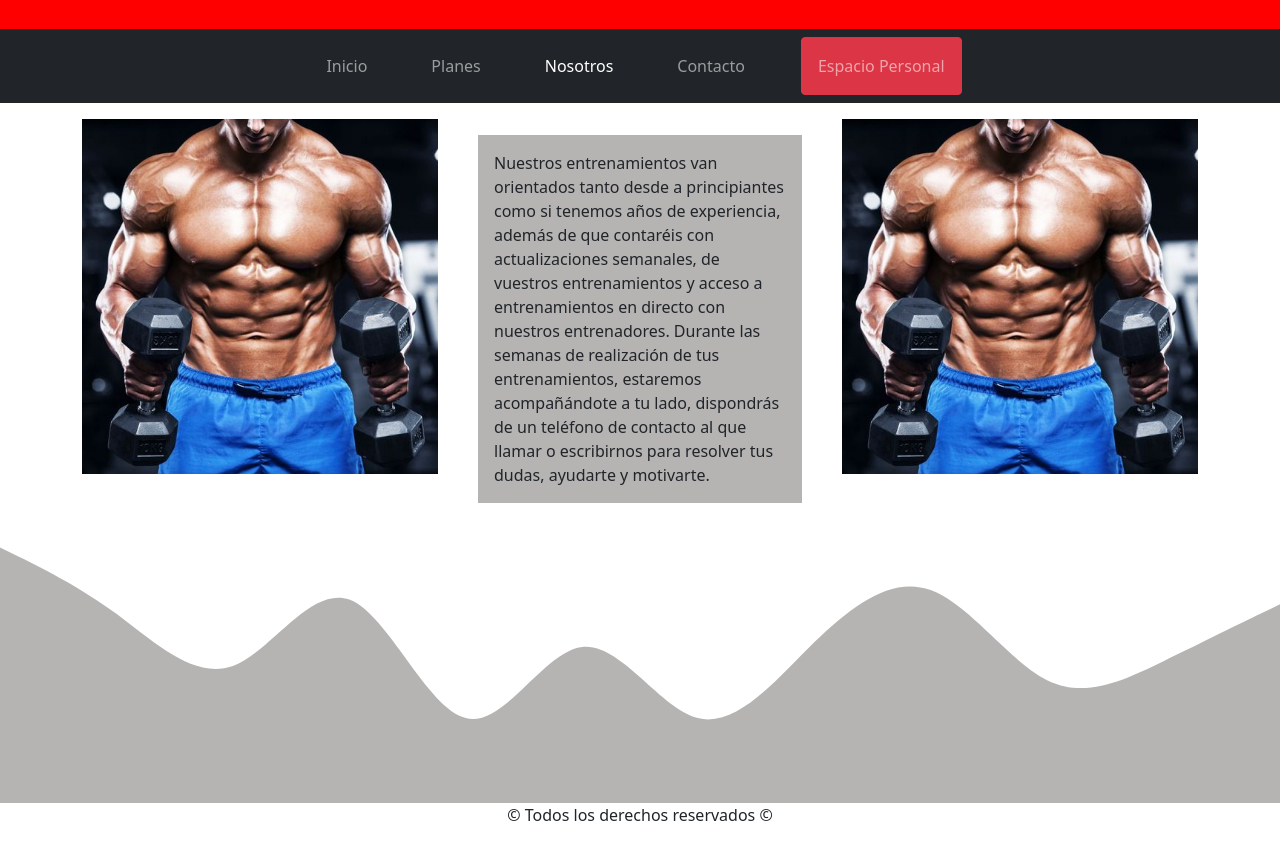
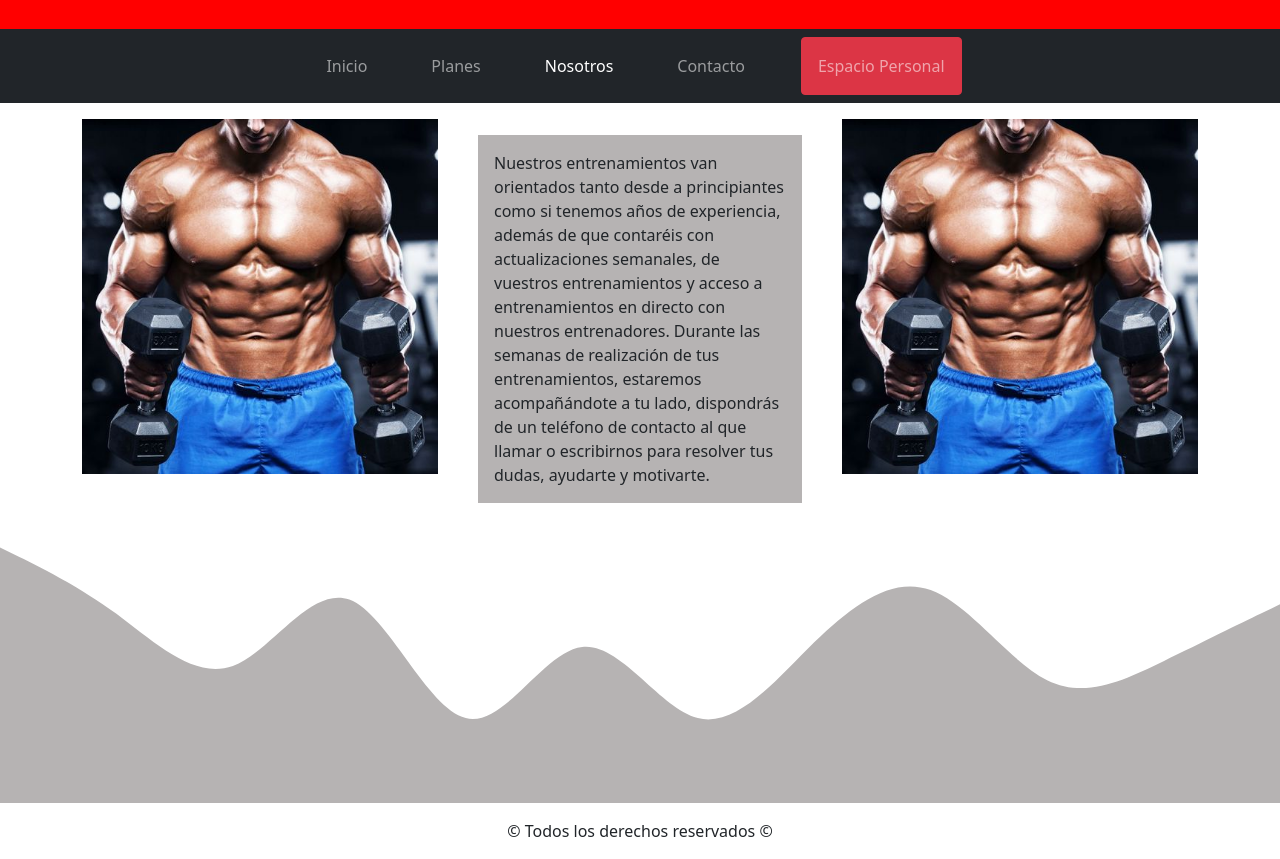
Before and after one commit to franj123/proyectoCoder, a plain HTML site: page acerca.html in a window 1280 px wide. Shown: the part 182-1041 px from the top of the page. Drawn offline with nearby package versions, Linux system fonts and the light colour scheme.

Commit message:
footer correction

```diff
--- a/acerca.html
+++ b/acerca.html
@@ -58,13 +58,13 @@
 
 
 </div>
-	<section class="footer-index text-center">
-		<div class="container">
-			<div class="row">
-				<p> © Todos los derechos reservados © </p>
-			</div>
-		</div>
-	</section>
+<footer class="footer-index text-center">
+    <div class="container">
+        <div class="row">
+            <p> © Todos los derechos reservados © </p>
+        </div>
+    </div>
+</footer>
 
 
 
--- a/css/main.scss
+++ b/css/main.scss
@@ -85,6 +85,12 @@ $colorPrimario: rgb(182, 179, 179);
     transform: scale(1.1);
 }
 
+footer{
+    margin-top: 1rem;
+}
+
+
+
 
 @media only screen and (max-width: 778px) {
     .objetivos__tarj{
```
Also changed, not shown: contacto.html (+3 -2 lines), planes.html (+6 -7 lines), css/main.css, 1 other file.
